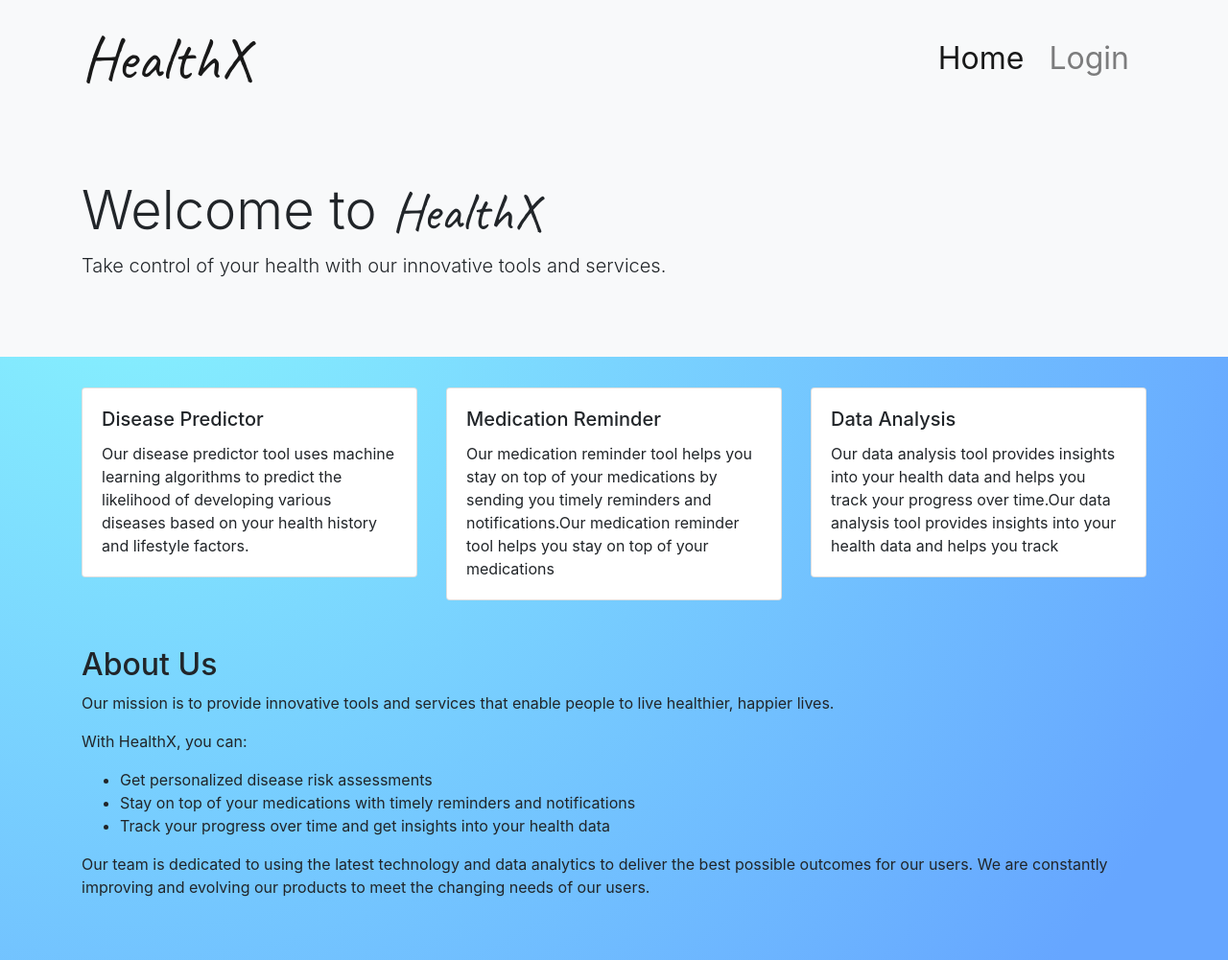
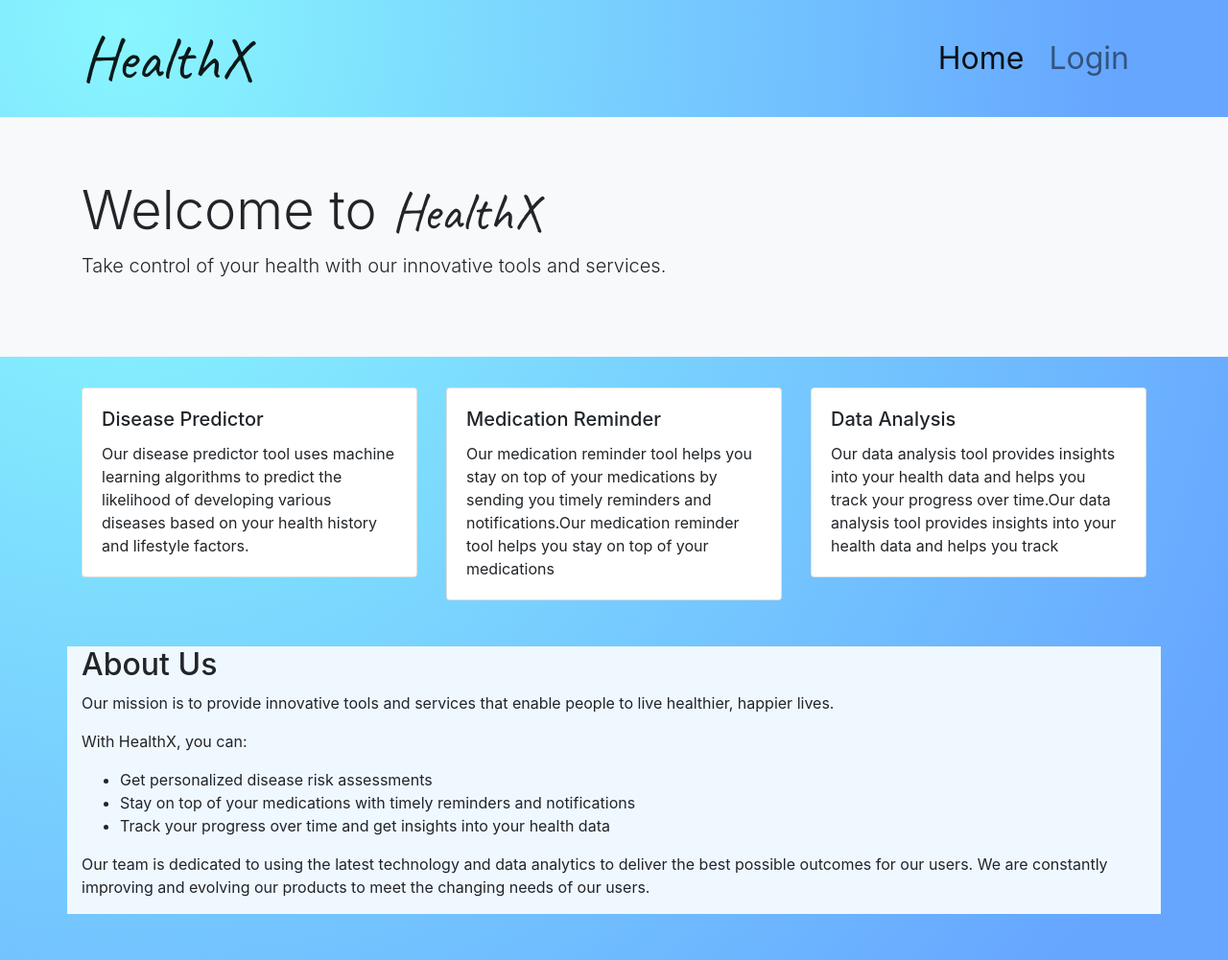
Before and after one commit to suhailskhan9/HealthX, a Flask app: page / in a window 1280 px wide. Shown: the whole page at 96% size. Run offline with Flask 3, Linux system fonts and the light colour scheme; some libraries are stand-ins or nearby versions.

Commit message:
Update index.css

```diff
--- a/static/index.css
+++ b/static/index.css
@@ -16,3 +16,11 @@
     font-size: 32px;
     margin-right: 10px;
 }
+nav{
+    background:radial-gradient(circle at 10% 20%, rgb(137, 247, 254) 0%, rgb(102, 166, 255) 90%);
+
+}
+
+.mt-5{
+    background-color: aliceblue;
+}
```
